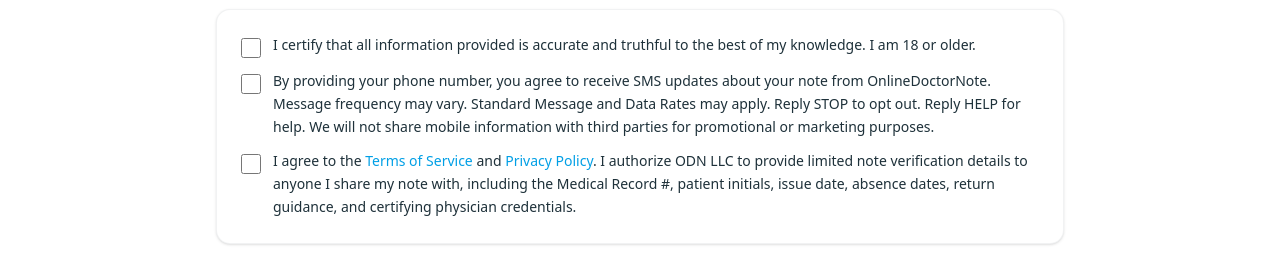
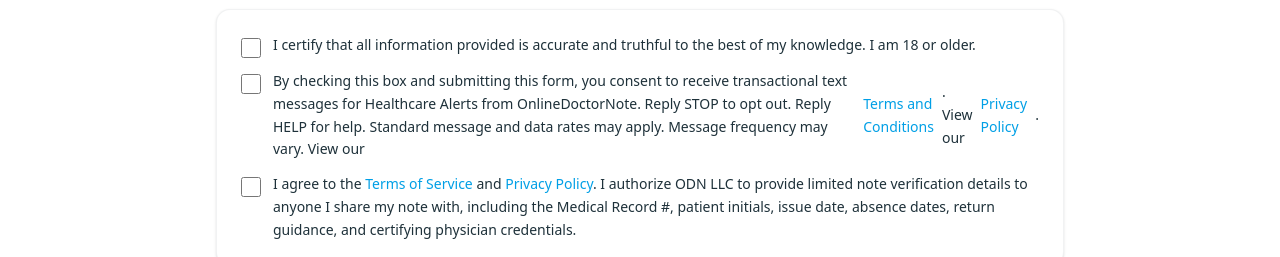
Before and after one commit to chasef07/odn, a Next.js app: page /review in a window 1280 px wide. Shown: the part 517-774 px from the top of the page. Built offline with nearby package versions, Linux system fonts and the light colour scheme; no server answers.

Commit message:
Update SMS healthcare alerts consent copy

```diff
--- a/src/app/review/page.tsx
+++ b/src/app/review/page.tsx
@@ -563,10 +563,30 @@
               htmlFor="smsOptIn"
               className="text-foreground flex-1 cursor-pointer text-sm leading-relaxed font-normal"
             >
-              By providing your phone number, you agree to receive SMS updates about your note from
-              OnlineDoctorNote. Message frequency may vary. Standard Message and Data Rates may
-              apply. Reply STOP to opt out. Reply HELP for help. We will not share mobile
-              information with third parties for promotional or marketing purposes.
+              By checking this box and submitting this form, you consent to receive transactional
+              text messages for Healthcare Alerts from OnlineDoctorNote. Reply STOP to opt out.
+              Reply HELP for help. Standard message and data rates may apply. Message frequency may
+              vary. View our{' '}
+              <Link
+                href="/terms-of-service"
+                target="_blank"
+                rel="noopener noreferrer"
+                className="text-primary hover:underline"
+                onClick={(e) => e.stopPropagation()}
+              >
+                Terms and Conditions
+              </Link>
+              . View our{' '}
+              <Link
+                href="/privacy-policy"
+                target="_blank"
+                rel="noopener noreferrer"
+                className="text-primary hover:underline"
+                onClick={(e) => e.stopPropagation()}
+              >
+                Privacy Policy
+              </Link>
+              .
             </Label>
           </div>
           {errors.smsOptIn && <p className="text-sm text-red-500">{errors.smsOptIn.message}</p>}
```
